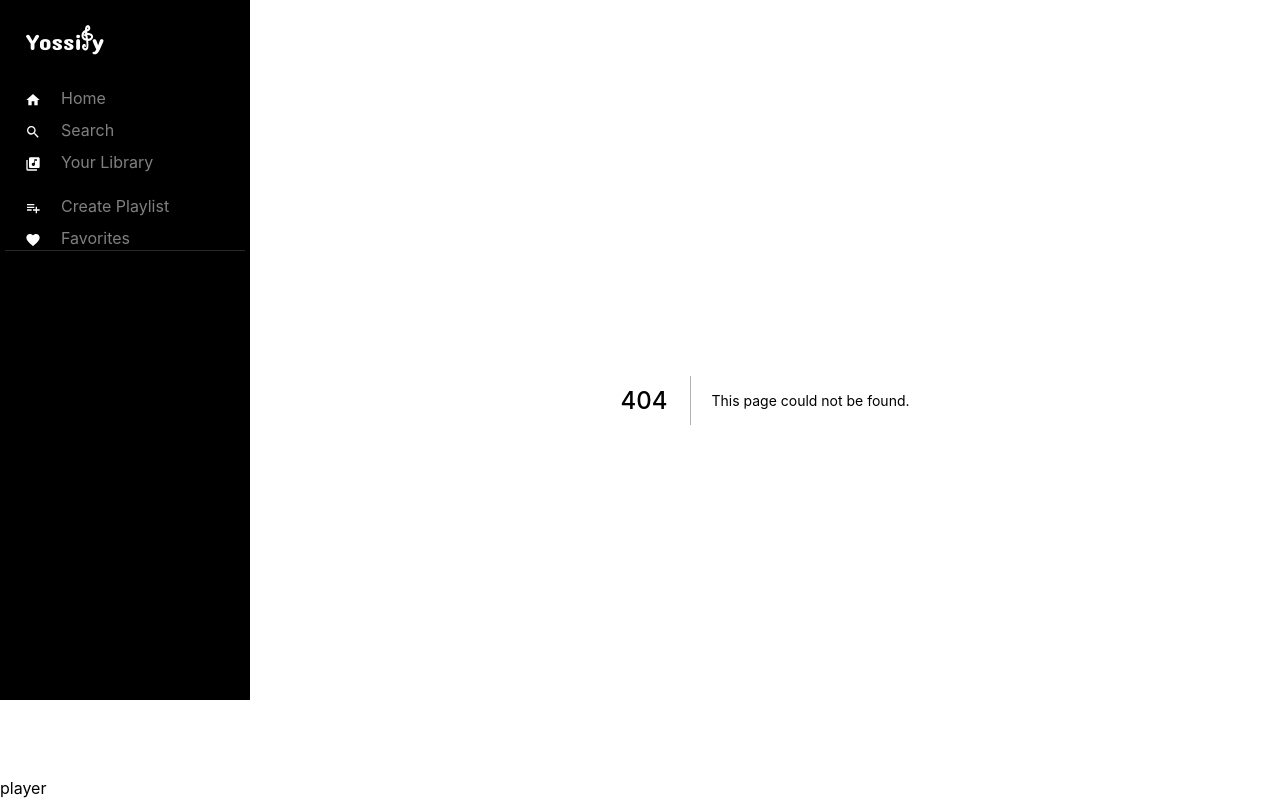
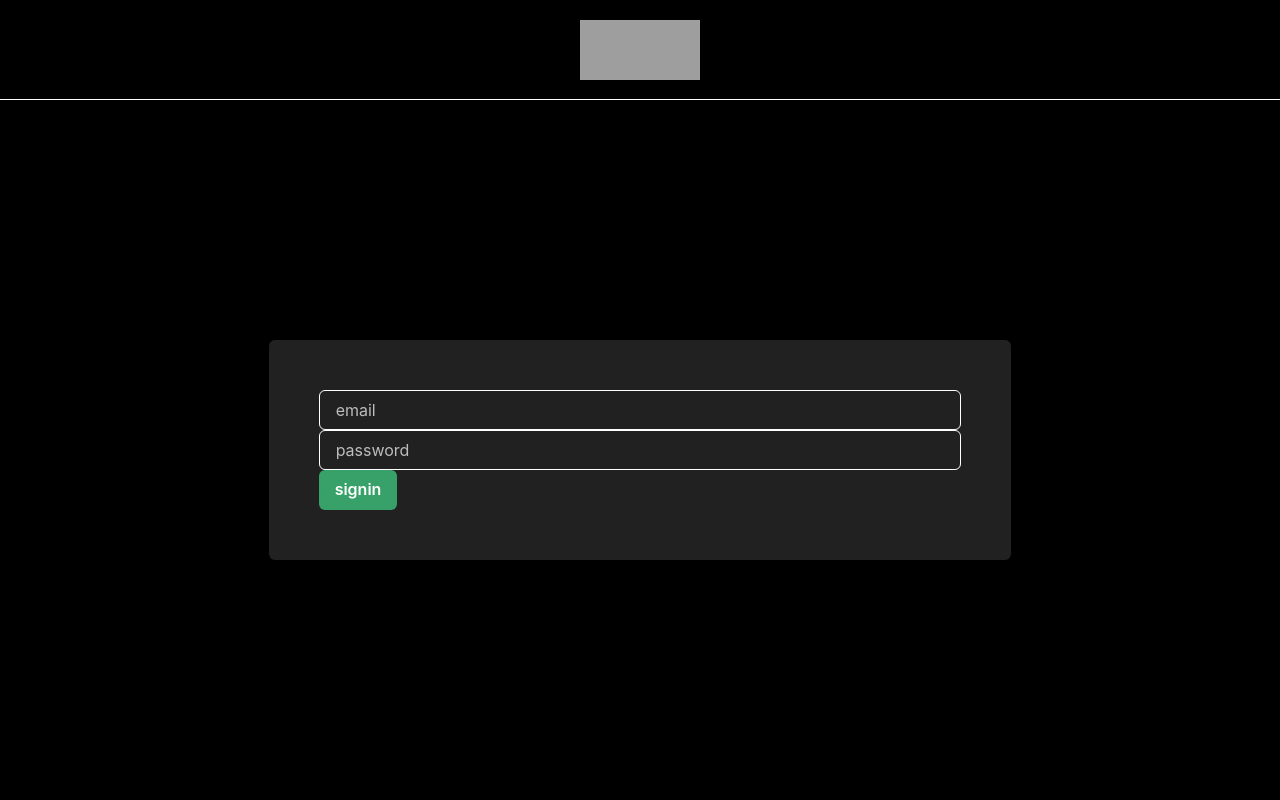
Before and after one commit to yossyoss/spotify, a Next.js app: page /signin in a window 1280 px wide. Before the commit this address had no page. Built offline with nearby package versions, Linux system fonts and the light colour scheme; grey boxes are pictures that could not be loaded.

Commit message:
adding sign forms

```diff
--- /dev/null
+++ b/components/authForm.tsx
@@ -0,0 +1,65 @@
+import { Box, Flex, Input, Button } from '@chakra-ui/react'
+import { useRouter } from 'next/router'
+import { FC, useState } from 'react'
+import { useSWRConfig } from 'swr'
+import NextImage from 'next/image'
+import { auth } from '../lib/mutations'
+
+const AuthForm: FC<{ mode: 'signin' | 'signup' }> = ({ mode }) => {
+  const [email, setEmail] = useState('')
+  const [password, setPassword] = useState('')
+  const [isLoading, setIsLoading] = useState(false)
+  const router = useRouter()
+
+  const handleSubmit = async (e) => {
+    e.preventDefault()
+    setIsLoading(true)
+
+    await auth(mode, { email, password })
+    setIsLoading(false)
+    router.push('/')
+  }
+
+  return (
+    <Box height="100vh" width="100vw" bg="black" color="white">
+      <Flex
+        justify="center"
+        align="center"
+        height="100px"
+        borderBottom="white 1px solid"
+      >
+        <NextImage src="/logo.svg" height={60} width={120} />
+      </Flex>
+      <Flex justify="center" align="center" height="calc(100vh - 100px)">
+        <Box padding="50px" bg="gray.900" borderRadius="6px">
+          <form onSubmit={handleSubmit}>
+            <Input
+              placeholder="email"
+              type="email"
+              onChange={(e) => setEmail(e.target.value)}
+            />
+            <Input
+              placeholder="password"
+              type="password"
+              onChange={(e) => setPassword(e.target.value)}
+            />
+            <Button
+              type="submit"
+              bg="green.500"
+              isLoading={isLoading}
+              sx={{
+                '&:hover': {
+                  bg: 'green.300',
+                },
+              }}
+            >
+              {mode}
+            </Button>
+          </form>
+        </Box>
+      </Flex>
+    </Box>
+  )
+}
+
+export default AuthForm
--- a/components/playerLayout.tsx
+++ b/components/playerLayout.tsx
@@ -1,10 +1,11 @@
 import { Box } from '@chakra-ui/layout'
 import SideBar from './sidebar'
+
 const PlayerLayout = ({ children }) => {
   return (
     <Box width="100vw" height="100vh">
       <Box position="absolute" top="0" width="250px" left="0">
-            <SideBar/>
+        <SideBar />
       </Box>
       <Box marginLeft="250px" marginBottom="100px">
         <Box height="calc(100vh - 100px)">{children}</Box>
--- /dev/null
+++ b/lib/fetcher.ts
@@ -0,0 +1,10 @@
+export default function fetcher(url: string, data = undefined) {
+  return fetch(`${window.location.origin}/api${url}`, {
+    method: data ? 'POST' : 'GET',
+    credentials: 'include',
+    headers: {
+      'Conent-Type': 'application/json',
+    },
+    body: JSON.stringify(data),
+  })
+}
--- /dev/null
+++ b/lib/mutations.ts
@@ -0,0 +1,8 @@
+import fetcher from './fetcher'
+
+export const auth = (
+  mode: 'signin' | 'signup',
+  body: { email: string; password: string }
+) => {
+  return fetcher(`/${mode}`, body)
+}
--- a/pages/_app.tsx
+++ b/pages/_app.tsx
@@ -1,4 +1,5 @@
 import { ChakraProvider, extendTheme } from '@chakra-ui/react'
+import { StoreProvider } from 'easy-peasy'
 import PlayerLayout from '../components/playerLayout'
 import 'reset-css'
 
@@ -32,9 +33,15 @@
 const MyApp = ({ Component, pageProps }) => {
   return (
     <ChakraProvider theme={theme}>
-      <PlayerLayout>
-        <Component {...pageProps} />
-      </PlayerLayout>
+      {/* <StoreProvider store={store}> */}
+        {Component.authPage ? (
+          <Component {...pageProps} />
+        ) : (
+          <PlayerLayout>
+            <Component {...pageProps} />
+          </PlayerLayout>
+        )}
+      {/* </StoreProvider> */}
     </ChakraProvider>
   )
 }
--- /dev/null
+++ b/pages/signin.tsx
@@ -0,0 +1,9 @@
+import AuthForm from '../components/authForm'
+
+const Signin = () => {
+  return <AuthForm mode="signin" />
+}
+
+Signin.authPage = true
+
+export default Signin
```
Also changed, not shown: components/sidebar.tsx (+8 -4 lines), pages/signup.tsx (added, +9 -0 lines), pages/api/signin.ts (renamed from pages/api/signin.tsx), pages/api/signup.ts (renamed from pages/api/signup.tsx). Lines whose indentation alone changed are shown as unchanged.
